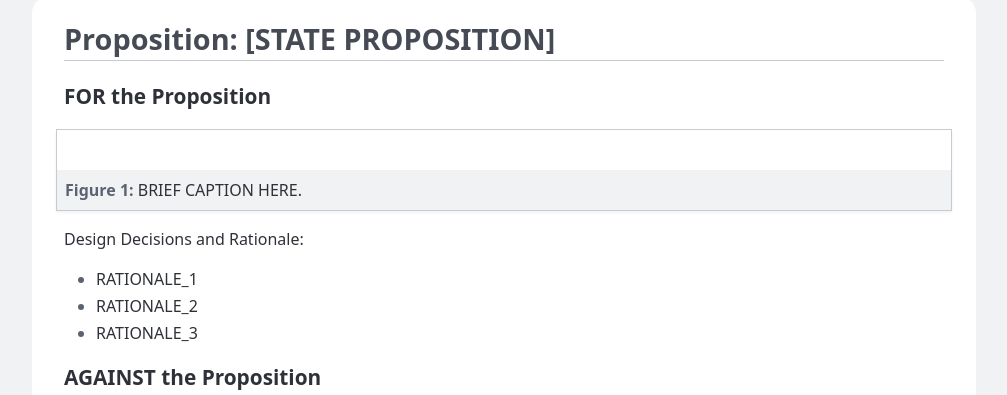
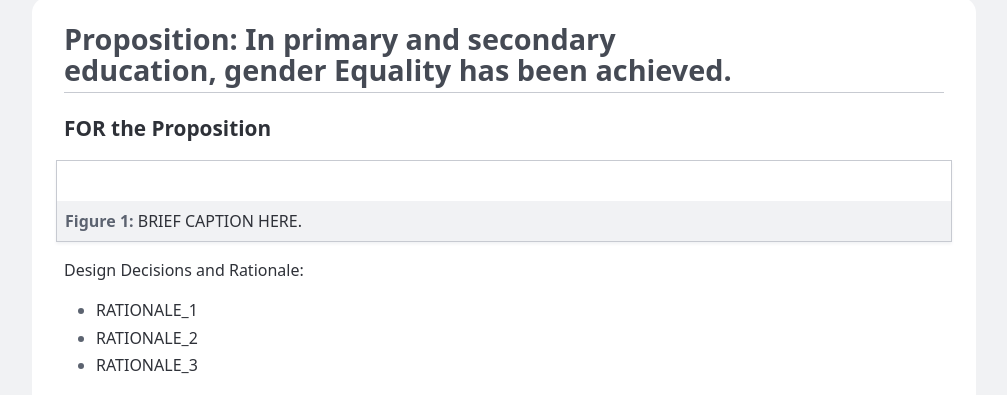
Before and after one commit to mux002/dsc106_project2, a plain HTML site: page index.html in a window 1280 px wide. Shown: the part 362-757 px from the top of the page, without its empty margins (136-1143 px from the left). Drawn offline with Linux system fonts and the light colour scheme.

Commit message:
add proposition

```diff
--- a/index.html
+++ b/index.html
@@ -152,7 +152,7 @@
     </header>
 
     <main>
-      <h2>Proposition: [STATE PROPOSITION]</h2>
+      <h2>Proposition: In primary and secondary education, gender Equality has been achieved. </h2>
 
       <section>
         <h3>FOR the Proposition</h3>
```
